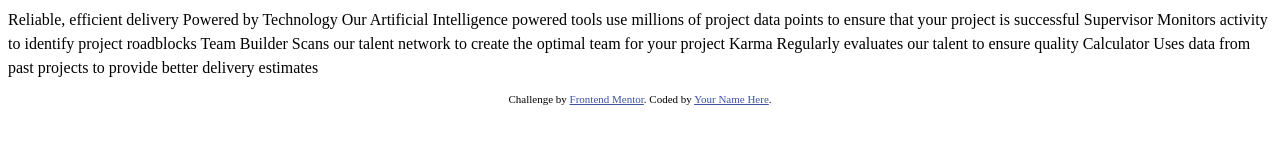
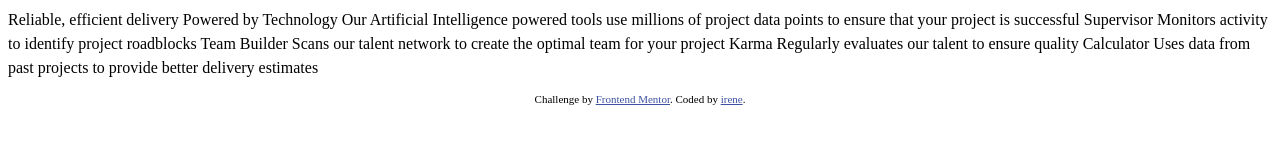
Before and after one commit to irene-panis/fem-fourcards, a plain HTML site: page index.html in a window 1280 px wide. Drawn offline with Linux system fonts and the light colour scheme.

Commit message:
add attribution

```diff
--- a/index.html
+++ b/index.html
@@ -39,7 +39,7 @@
   <footer>
     <p class="attribution">
       Challenge by <a href="https://www.frontendmentor.io?ref=challenge" target="_blank">Frontend Mentor</a>.
-      Coded by <a href="#">Your Name Here</a>.
+      Coded by <a href="https://github.com/irene-panis">irene</a>.
     </p>
   </footer>
 </body>
```
